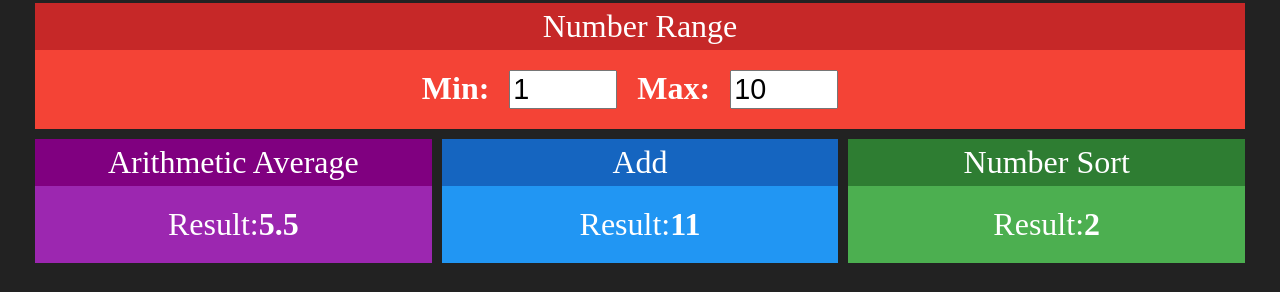
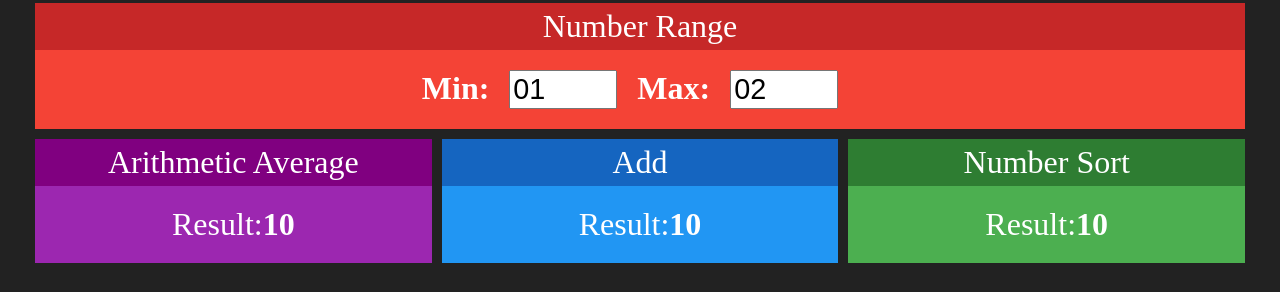
Before and after one commit to victorduarte317/redux, a React (Create React App) app: page / in a window 1280 px wide. Shown: the part 192-484 px from the top of the page. Built offline with nearby package versions, Linux system fonts and the light colour scheme.

Commit message:
Redux config

```diff
--- a/src/App.js
+++ b/src/App.js
@@ -9,25 +9,18 @@ import Sort from './components/Sort';
 
 function App() {
 
-  const [min, setMin] = useState(1)
-  const [max, setMax] = useState(10)
-
-
   return (
     <div className="App">
       <h1>React-Redux exercises</h1>
 
       <div className="line">
-        <Range min={min} max={max}
-          onMinChange={setMin}
-          onMaxChange={setMax}
-        ></Range>
+        <Range></Range>
       </div>
 
       <div className="line">
-        <AA min={min} max={max} title='Card 2' green>X </AA>
-        <Add min={min} max={max}title='Card 3' blue>X</Add>
-        <Sort min={min} max={max} title='Card 4' purple>X</Sort>
+        <AA  title='Card 2' green>X </AA>
+        <Add title='Card 3' blue>X</Add>
+        <Sort title='Card 4' purple>X</Sort>
       </div>
 
     </div>
--- a/src/components/AA.jsx
+++ b/src/components/AA.jsx
@@ -2,15 +2,13 @@ import React from 'react'
 import Card from './Card'
 
 export default props => {
-    const min = props.min
-    const max = props.max
 
     return (
         <Card title="Arithmetic Average" purple>
             <div>
                 <span>
                     <span>Result:</span>
-                    <strong>{(max + min) / 2}</strong>
+                    <strong>{10}</strong>
                 </span>
             </div>
         </Card>
--- a/src/components/Add.jsx
+++ b/src/components/Add.jsx
@@ -2,14 +2,13 @@ import React from 'react'
 import Card from './Card'
 
 export default props => {
-    const { min, max } = props
 
     return (
         <Card title="Add" blue>
             <div>
                 <span>
                     <span>Result:</span>
-                    <strong>{(min + max)}</strong>
+                    <strong>{10}</strong>
                 </span>
             </div>
         </Card>
--- a/src/components/Range.jsx
+++ b/src/components/Range.jsx
@@ -3,21 +3,17 @@ import React from 'react'
 import Card from './Card'
 
 export default props => {
-    const { min, max } = props
     return (
         <Card title="Number Range" red>
             <div className="Range">
                 <span>
                     <strong>Min:</strong>
-                    <input type="number" value={min}
-                        onChange={e => props.onMinChange(+e.target.value)} />
+                    <input type="number" value='01'/>
                 </span>
 
                 <span>
                     <strong>Max:</strong>
-                    <input type="number" value={max}
-                        onChange={e => props.onMaxChange(+e.target.value)}
-                    />
+                    <input type="number" value="02"/>
                 </span>
             </div>
         </Card>
--- a/src/components/Sort.jsx
+++ b/src/components/Sort.jsx
@@ -2,15 +2,13 @@ import React from 'react'
 import Card from './Card'
 
 export default props => {
-    const { min, max } = props
-    const random = parseInt(Math.random() * (max - min)) + min
 
     return (
         <Card title="Number Sort" green>
             <div>
                 <span>
                     <span>Result:</span>
-                    <strong>{random}</strong>
+                    <strong>{10}</strong>
                 </span>
             </div>
         </Card>
--- a/src/index.js
+++ b/src/index.js
@@ -4,11 +4,18 @@ import './index.css';
 import App from './App';
 import reportWebVitals from './reportWebVitals';
 
+import { Provider } from 'react-redux'
+import configStore from './store/storeConfig'
+
+const store = configStore()
+
 const root = ReactDOM.createRoot(document.getElementById('root'));
 root.render(
-  <React.StrictMode>
-    <App />
-  </React.StrictMode>
+  <Provider store={store}>
+    <React.StrictMode>
+      <App />
+    </React.StrictMode>
+  </Provider>
 );
 
 // If you want to start measuring performance in your app, pass a function
--- /dev/null
+++ b/src/store/storeConfig.js
@@ -0,0 +1,16 @@
+import { createStore, combineReducers} from 'redux'
+
+const reducers = combineReducers({
+    numbers: function(state, action) {
+        return {
+            min: 1,
+            max: 10
+        }
+    }
+})
+
+function storeConfig() {
+    return createStore(reducers)
+}
+
+export default storeConfig
```
